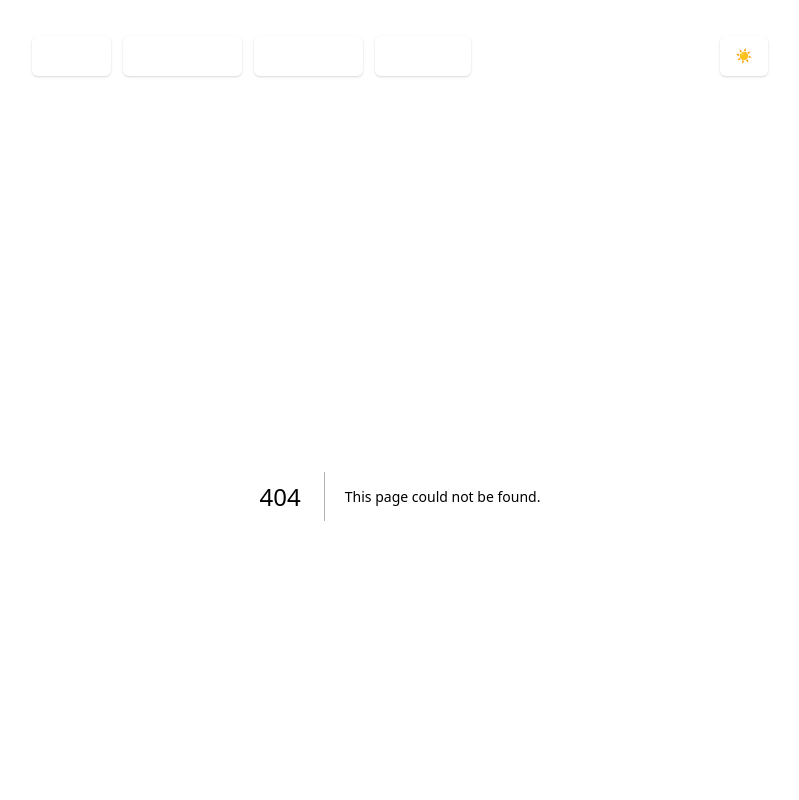
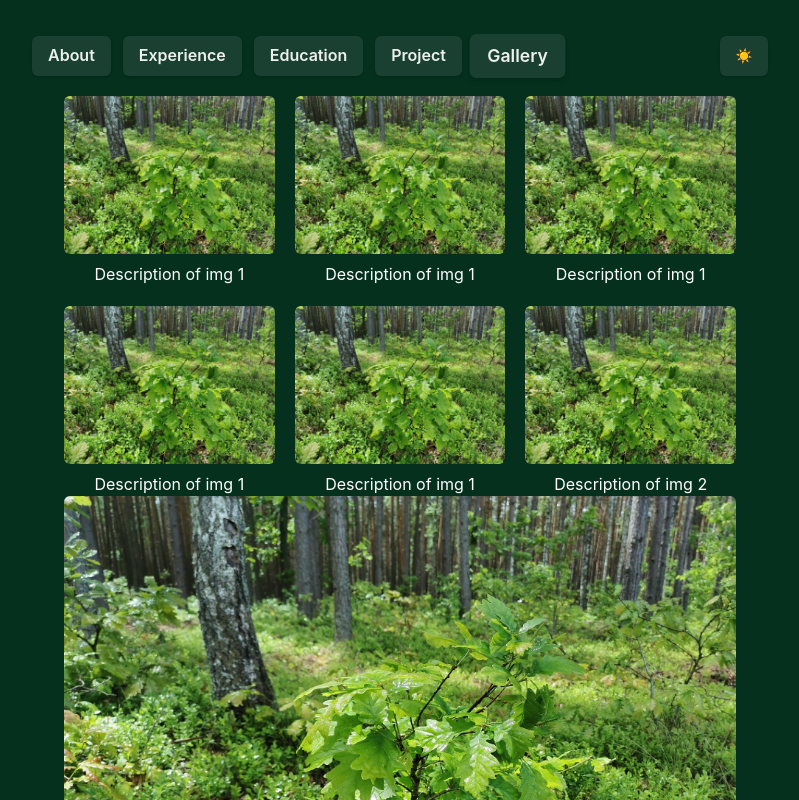
Before and after one commit to DGloi/DGloi.github.io, a Next.js app: page /gallery in a window 1280 px wide. Before the commit this address had no page. Shown: the top 800 px of the page, without its empty margins (240-1039 px from the left). Built offline with nearby package versions, Linux system fonts and the light colour scheme.

Commit message:
finished project setup, added gallery page

```diff
--- /dev/null
+++ b/components/gallery.tsx
@@ -0,0 +1,21 @@
+import { Box, Flex, SimpleGrid, Text, Image } from "@chakra-ui/react";
+import GalleryDetail from "./gallerydetails";
+import galleryData from "../data/gallery.json";
+
+const GalleryElem = () => {
+  return (
+    <Box maxW="container.xl" mx="auto" px={4}>
+      <SimpleGrid columns={{ sm: 1, md: 2, lg: 3 }} spacing={5}>
+        {galleryData.map((image, index) => (
+          <Flex key={index} direction="column" alignItems="center">
+            <Image src={image.src} legend={image.legend} borderRadius="md" />
+            <Text mt={2}>{image.legend}</Text>
+          </Flex>
+        ))}
+      </SimpleGrid>
+      <GalleryDetail />
+    </Box>
+  );
+};
+
+export default GalleryElem;
--- /dev/null
+++ b/components/gallerydetails.tsx
@@ -0,0 +1,71 @@
+import { useState } from 'react';
+import { Box, Image, Text, useDisclosure, Modal, ModalOverlay, ModalContent, ModalCloseButton, ModalBody, IconButton } from "@chakra-ui/react";
+import { FaChevronLeft, FaChevronRight } from "react-icons/fa";
+import galleryData from "../data/gallery.json";
+import { GalleryItem } from "../types";
+
+
+
+const GalleryDetail = () => {
+  const { isOpen, onOpen, onClose } = useDisclosure();
+  const [currentImageIndex, setCurrentImageIndex] = useState(0);
+
+  const openCarousel = (index: number) => {
+    setCurrentImageIndex(index);
+    onOpen();
+  };
+
+  const previousImage = () => {
+    setCurrentImageIndex((prevIndex) => (prevIndex - 1 + galleryData.length) % galleryData.length);
+  };
+
+  const nextImage = () => {
+    setCurrentImageIndex((prevIndex) => (prevIndex + 1) % galleryData.length);
+  };
+
+  return (
+    <>
+      {galleryData.map((image: GalleryItem, index: number) => (
+        <Box key={index} onClick={() => openCarousel(index)} cursor="pointer">
+          <Image src={image.src} title={image.title} borderRadius="md" />
+          <Text mt={2}>{image.legend}</Text>
+        </Box>
+      ))}
+
+      <Modal isOpen={isOpen} onClose={onClose} size="xl" isCentered>
+        <ModalOverlay />
+        <ModalContent>
+          <ModalCloseButton />
+          <ModalBody>
+            <Box position="relative">
+              <IconButton
+                aria-label="Previous Image"
+                icon={<FaChevronLeft />}
+                position="absolute"
+                left="0"
+                top="50%"
+                transform="translateY(-50%)"
+                onClick={previousImage}
+                zIndex="1"
+              />
+              <Image src={galleryData[currentImageIndex].src} alt={galleryData[currentImageIndex].alt} borderRadius="md" />
+              <IconButton
+                aria-label="Next Image"
+                icon={<FaChevronRight />}
+                position="absolute"
+                right="0"
+                top="50%"
+                transform="translateY(-50%)"
+                onClick={nextImage}
+                zIndex="1"
+              />
+            </Box>
+            <Text mt={2} textAlign="center">{galleryData[currentImageIndex].legend}</Text>
+          </ModalBody>
+        </ModalContent>
+      </Modal>
+    </>
+  );
+};
+
+export default GalleryDetail;
--- /dev/null
+++ b/data/gallery.json
@@ -0,0 +1,33 @@
+[
+    {
+      "title": "img1",
+      "legend": "Description of img 1",
+      "src": "../gallery/img1.jpg"
+    },
+    {
+      "title": "img1",
+      "legend": "Description of img 1",
+      "src": "../gallery/img1.jpg"
+    },
+    {
+      "title": "img1",
+      "legend": "Description of img 1",
+      "src": "../gallery/img1.jpg"
+    },
+    {
+      "title": "img1",
+      "legend": "Description of img 1",
+      "src": "../gallery/img1.jpg"
+    },
+    {
+      "title": "img1",
+      "legend": "Description of img 1",
+      "src": "../gallery/img1.jpg"
+    },
+    {
+      "title": "img1",
+      "legend": "Description of img 2",
+      "src": "../gallery/img1.jpg"
+    }
+
+  ]
--- a/data/navbar.json
+++ b/data/navbar.json
@@ -12,7 +12,11 @@
         "text": "Education"
     },
     {
-        "link": "/projects",
-        "text": "Projects"
+        "link": "/project",
+        "text": "Project"
+    },
+    {
+        "link": "/gallery",
+        "text": "Gallery"
     }
 ]
--- /dev/null
+++ b/pages/gallery.tsx
@@ -0,0 +1,11 @@
+
+import { Box } from "@chakra-ui/react";
+import GalleryElem from "../components/gallery";
+
+const GalleryPage = () => (
+  <Box maxW="container.xl" mx="auto" px={4}>
+    <GalleryElem />
+  </Box>
+);
+
+export default GalleryPage;
```
Also changed, not shown: data/project.json (+11 -6 lines), pages/project.tsx (+5 -2 lines), types.ts (+5 -7 lines), public/gallery/img1.jpg (added).
